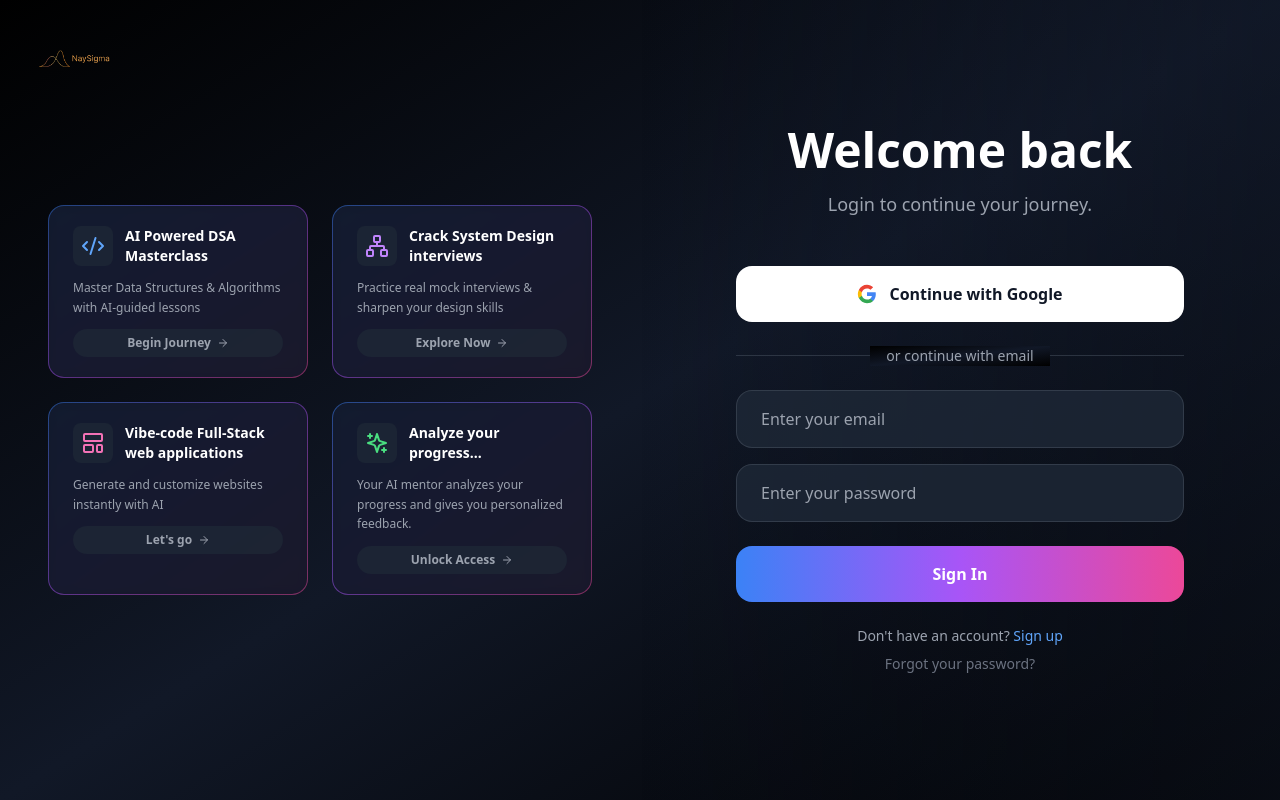
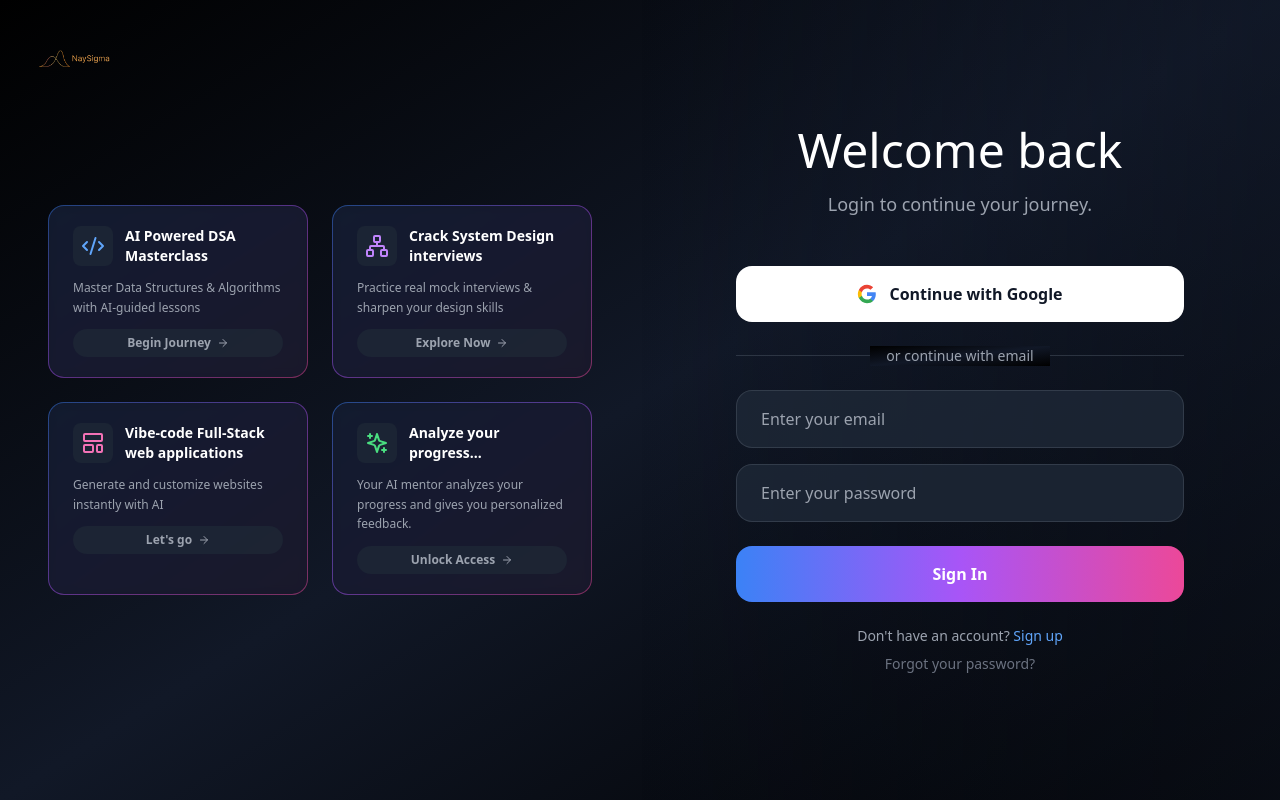
Before and after one commit to chandra-bhu1/lp, a React (Vite) app: page /login in a window 1280 px wide. Built offline with nearby package versions, Linux system fonts and the light colour scheme.

Commit message:
Updated LoginPage.tsx

```diff
--- a/src/pages/LoginPage.tsx
+++ b/src/pages/LoginPage.tsx
@@ -95,7 +95,7 @@ function LoginPage() {
         <div className="relative z-10 w-full max-w-md animate-fade-in" style={{ animationDelay: '600ms', animationFillMode: 'both' }}>
           {/* Welcome Text */}
           <div className="text-center mb-12">
-            <h1 className="text-4xl md:text-5xl font-bold mb-4 text-white leading-tight font-sans">
+            <h1 className="text-4xl md:text-5xl font mb-4 text-white leading-tight font-sans">
               Welcome back
             </h1>
             <p className="text-lg text-gray-400 font-sans">
```
